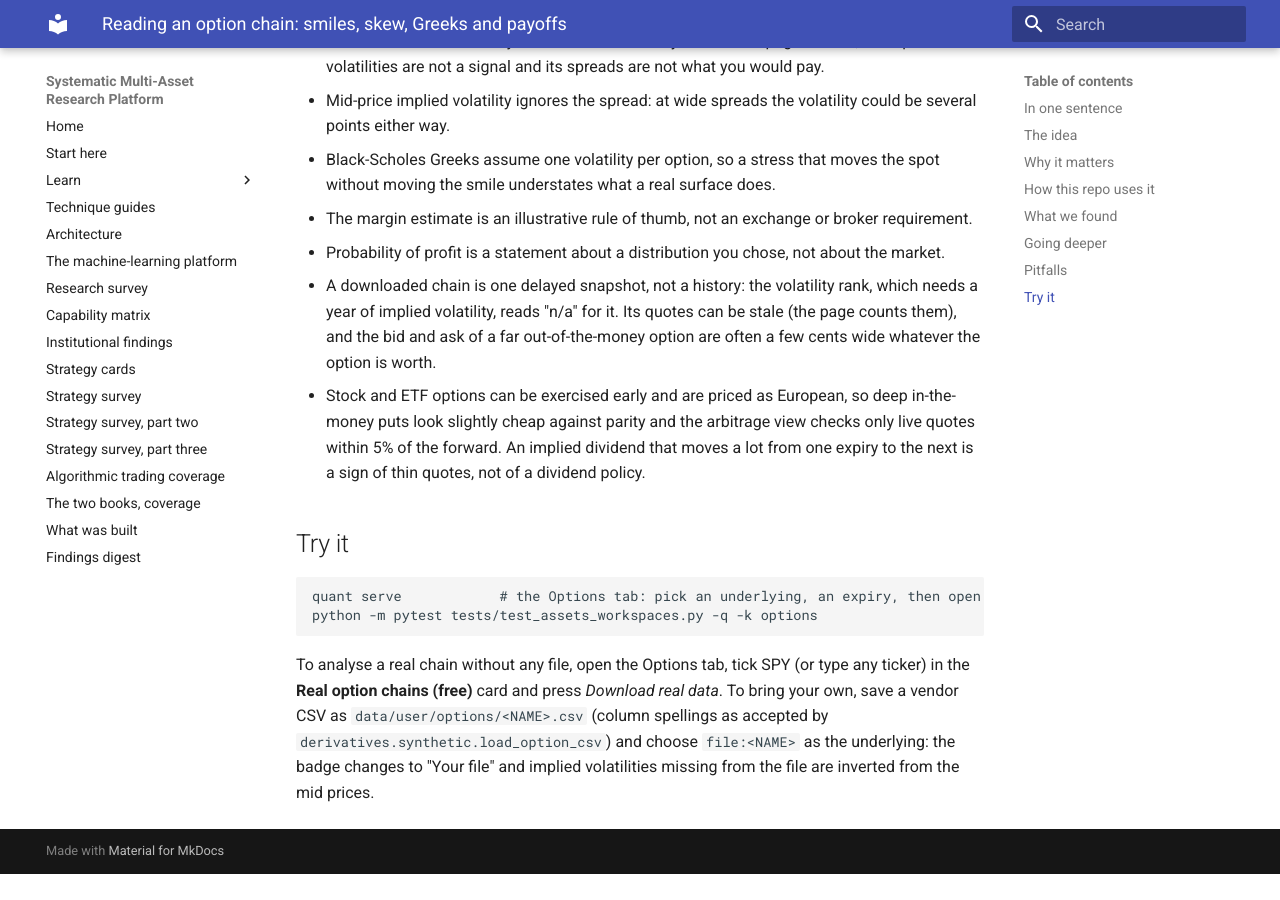
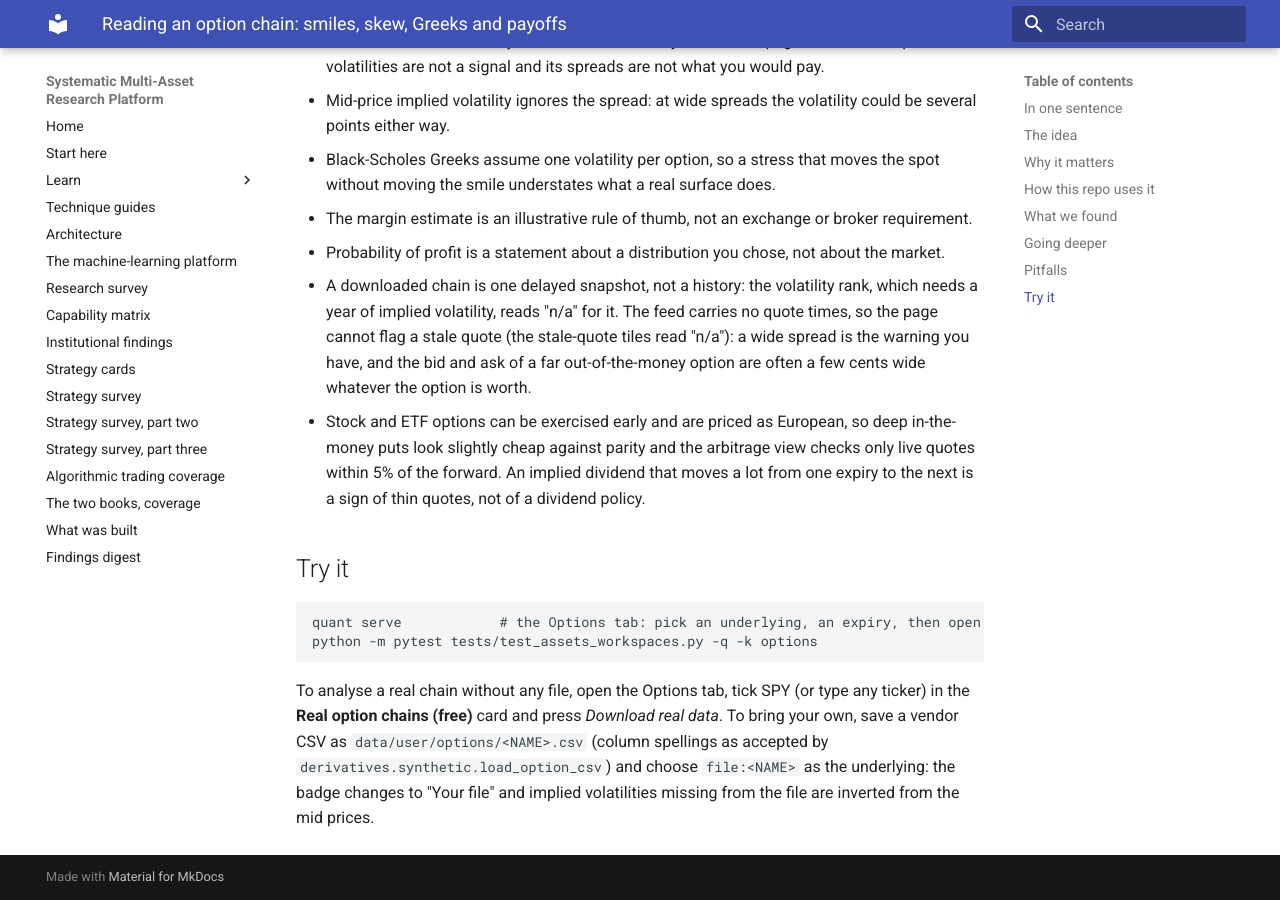
Before and after one commit to jwee97/quant_for_finance_python, an MkDocs documentation site: the page built from docs/techniques/option-chains-and-greeks.md, in a window 1280 px wide and 900 px high, scrolled down 2592 px. Built offline with MkDocs 1.6.1 and Material for MkDocs 9.7.7, drawn with Linux system fonts in a browser that asks for light colours; before the commit the page ends 3466 px from its top, so only the background shows below that.

Commit message:
Options tab: a chain without quote times says n/a instead of "0% stale"; long tile words fit
A download carries no quote times (Cboe's per-contract times are those of the last trade), so the
stale-quote tiles read 0% and the table footer said the volume, open interest and quote ages were
simulated. Both now follow the chain's source: the tiles read n/a, and the footer says the volume
and open interest are the provider's and that there are no quote times to flag. A word as long as
"Backwardation" in a tile (a real oil curve usually is) took the next tile's place: it is set a
size smaller instead.

Co-Authored-By: Claude Sonnet 5.5 <noreply@anthropic.com>
Claude-Session: https://claude.ai/code/session_01DSSeu1FozHnuA5rm1CsBZd

```diff
--- a/docs/techniques/option-chains-and-greeks.md
+++ b/docs/techniques/option-chains-and-greeks.md
@@ -55,7 +55,7 @@ A butterfly with a negative price, or total variance that falls as expiry grows,
 - Black-Scholes Greeks assume one volatility per option, so a stress that moves the spot without moving the smile understates what a real surface does.
 - The margin estimate is an illustrative rule of thumb, not an exchange or broker requirement.
 - Probability of profit is a statement about a distribution you chose, not about the market.
-- A downloaded chain is one delayed snapshot, not a history: the volatility rank, which needs a year of implied volatility, reads "n/a" for it. Its quotes can be stale (the page counts them), and the bid and ask of a far out-of-the-money option are often a few cents wide whatever the option is worth.
+- A downloaded chain is one delayed snapshot, not a history: the volatility rank, which needs a year of implied volatility, reads "n/a" for it. The feed carries no quote times, so the page cannot flag a stale quote (the stale-quote tiles read "n/a"): a wide spread is the warning you have, and the bid and ask of a far out-of-the-money option are often a few cents wide whatever the option is worth.
 - Stock and ETF options can be exercised early and are priced as European, so deep in-the-money puts look slightly cheap against parity and the arbitrage view checks only live quotes within 5% of the forward. An implied dividend that moves a lot from one expiry to the next is a sign of thin quotes, not of a dividend policy.
 
 ## Try it
--- a/src/webapp/static/style.css
+++ b/src/webapp/static/style.css
@@ -109,6 +109,7 @@ button.link { background: none; border: 0; padding: 0; color: var(--accent); cur
 .tile { background: var(--surface); border: 1px solid var(--border); border-radius: 12px; padding: 12px 14px; min-width: 0; }
 .tile .label { color: var(--ink-2); font-size: 12px; }
 .tile .value { font-size: 22px; font-weight: 650; letter-spacing: -0.02em; margin-top: 2px; }
+.tile .value.long { font-size: 17px; overflow-wrap: anywhere; }                  /* a word as long as "Backwardation" would run under the next tile */
 .tile.hero .value { font-size: 52px; line-height: 1.05; }
 .tile .delta { font-size: 12px; color: var(--ink-2); margin-top: 2px; }
 .tile .delta.up { color: var(--good-text); }
```
Also changed, not shown: src/webapp/static/options.js (+5 -3 lines), src/webapp/static/app.js, 3 other files.
